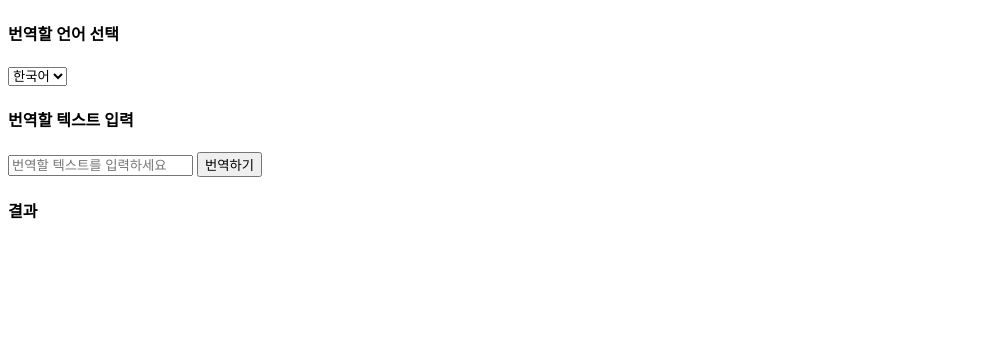
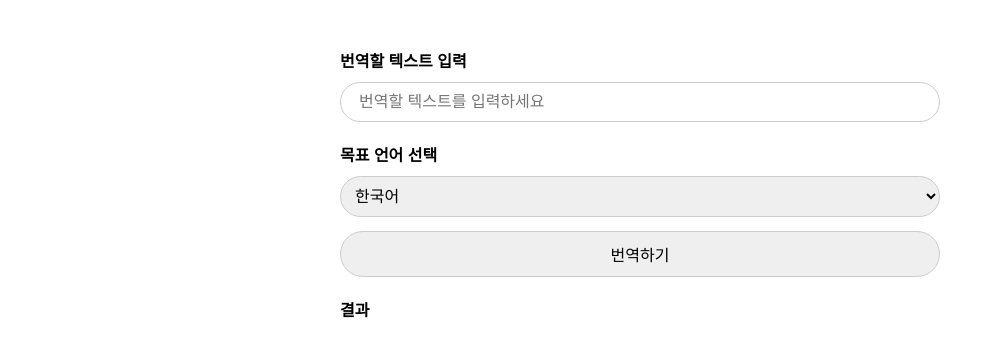
Before and after one commit to baboribo/babo-translate, a SvelteKit app: page / in a window 1280 px wide. Shown: the top 356 px of the page, without its empty margins (0-995 px from the left). Built offline with nearby package versions, Linux system fonts and the light colour scheme.

Commit message:
feat: await 및 스타일 적용

```diff
--- a/src/routes/+page.svelte
+++ b/src/routes/+page.svelte
@@ -1,10 +1,12 @@
 <script lang="ts">
   let inputText = '';
   let targetLang = 'ko'; // 기본값 한국어
+  let loading = false;
 
   let result = '';
 
   async function translate() {
+    loading = true;
     // 서버에 번역 요청
     const res = await fetch('/translate', {
       method: 'POST',
@@ -16,11 +18,14 @@
     });
     const data = await res.json();
     result = data.translation;
+    loading = false;
   }
 </script>
 
-<div>
-  <h4>번역할 언어 선택</h4>
+<div class="back-container">
+  <h4>번역할 텍스트 입력</h4>
+  <input class="text-input" type="text" bind:value={inputText} placeholder="번역할 텍스트를 입력하세요" />
+  <h4>목표 언어 선택</h4>
   <select bind:value={targetLang}>
     <option value="en">영어</option>
     <option value="ja">일본어</option>
@@ -28,10 +33,52 @@
     <option value="ko">한국어</option>
     <!-- 필요하면 더 추가 -->
   </select>
-  <h4>번역할 텍스트 입력</h4>
-  <input type="text" bind:value={inputText} placeholder="번역할 텍스트를 입력하세요" />
   <button on:click={translate}>번역하기</button>
-
   <h4>결과</h4>
   <p>{result}</p>
+  {#if loading}
+    <p>생각 중...</p>
+  {/if}
 </div>
+
+<style>
+  .back-container {
+    display: flex;
+    flex-direction: column;
+    max-width: 600px;
+    margin: 0 auto;
+    padding: 20px;
+    font-family: Arial, sans-serif;
+  }
+  .text-input {
+    padding: 10px 18px;
+    margin-bottom: 0px;
+    margin-top: 10px;
+    font-size: 16px;
+    border: 1px solid #ccc;
+    border-radius: 30px;
+  }
+  button {
+    padding: 10px 20px;
+    font-size: 16px;
+    cursor: pointer;
+    margin-top: 14px;
+    border: 1px solid #ccc;
+    border-radius: 30px;
+  }
+  button:hover {
+    background-color: #d8eafb;
+  }
+  select {
+    padding: 10px;
+    padding-right: 18px;
+    margin-top: 10px;
+    font-size: 16px;
+    border: 1px solid #ccc;
+    border-radius: 30px;
+  }
+  h4 {
+    margin-top: 20px;
+    margin-bottom: 0px;
+  }
+</style>
```
